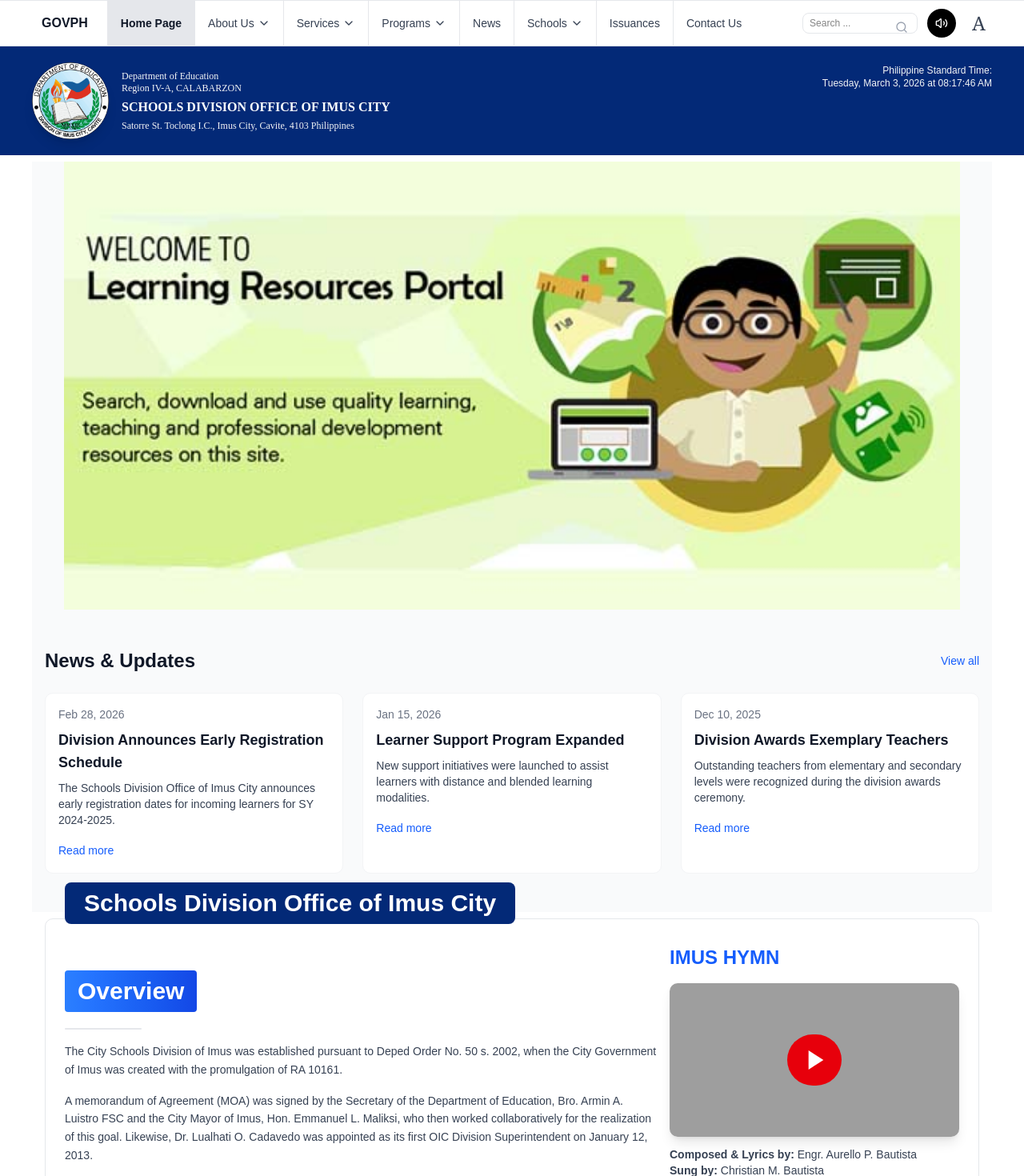
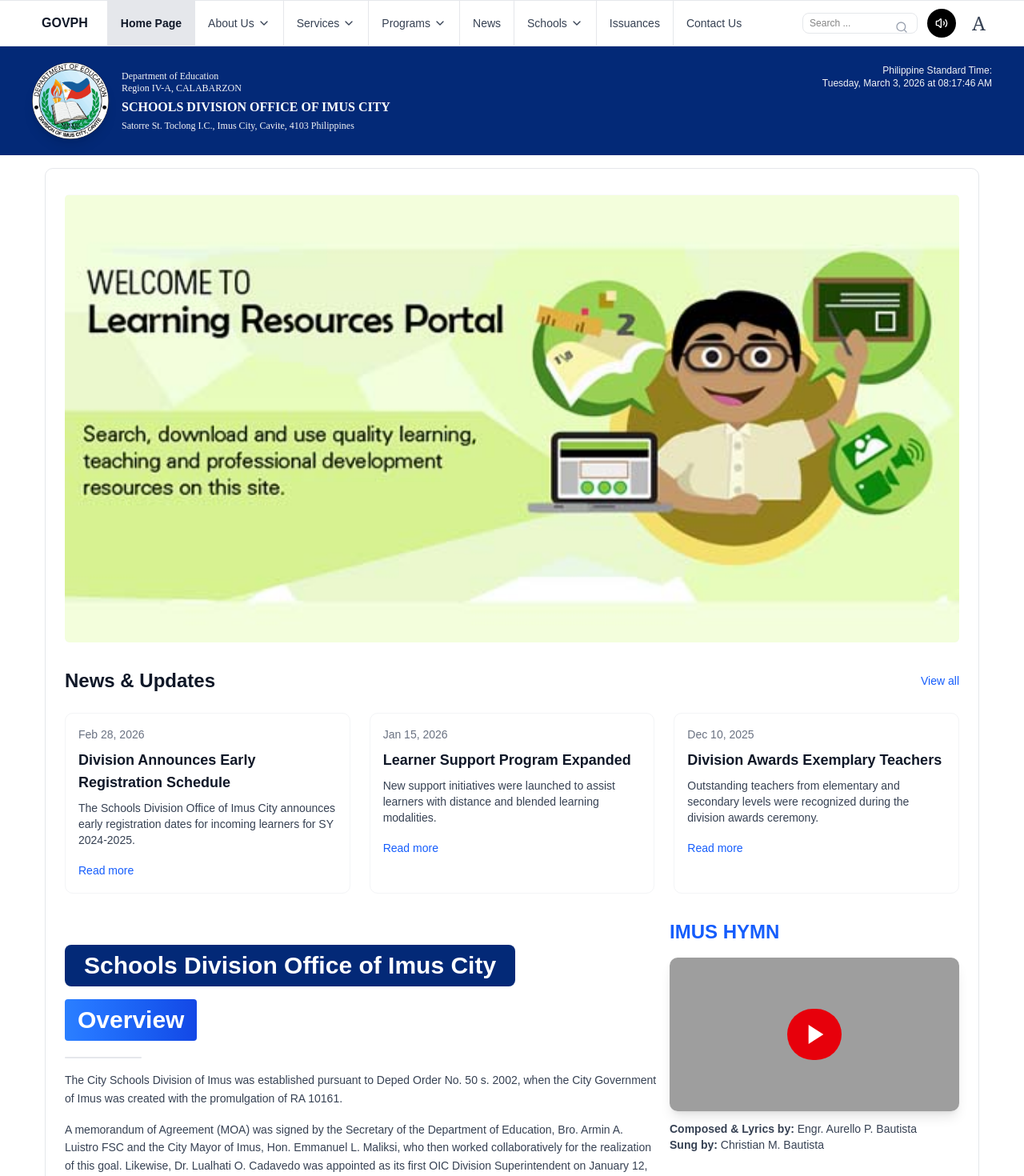
Before and after one commit to shaunieboy31/depedweb, a Next.js app: page / in a window 1280 px wide. Shown: the top 1470 px of the page at 80% size. Built offline with nearby package versions, Linux system fonts and the light colour scheme; grey boxes are pictures that could not be loaded.

Commit message:
Main Page border

```diff
--- a/app/page.tsx
+++ b/app/page.tsx
@@ -170,9 +170,13 @@
 
   return (
     <div className="w-full">
-      {/* Carousel Section */}
-      <section className="relative w-full bg-white">
-        <div className="relative w-full h-[420px] md:h-[560px] bg-gray-50 flex items-center group">
+      <section className="py-2 bg-white">
+        <div className="max-w-7xl mx-auto px-4">
+          <div className="border border-gray-200 rounded-lg pt-8 px-6 pb-6 relative z-10 overflow-visible">
+            {/* ribbon removed from global container; applied only to Overview below */}
+
+            {/* Carousel (inside bordered container) */}
+            <div className="relative w-full h-[420px] md:h-[560px] bg-gray-50 flex items-center group mb-8 rounded-sm overflow-hidden">
               {slides.map((slide, idx) => (
                 <div
                   key={slide.id}
@@ -194,7 +198,6 @@
                 </div>
               ))}
 
-          {/* Prev / Next controls */}
               <button
                 onClick={prevSlide}
                 aria-label="Previous"
@@ -211,13 +214,13 @@
                 <ChevronRight className="w-5 h-5" />
               </button>
             </div>
-      </section>
 
-      {/* News & Updates Section */}
-      <section className="py-12 bg-gray-50">
-        <div className="max-w-7xl mx-auto px-4">
+            {/* News & Updates (inside bordered container) */}
+            <div className="mb-8">
               <div className="flex items-center justify-between mb-6">
-            <h2 className="text-2xl font-bold text-gray-900">News & Updates</h2>
+                <h2 className="text-2xl font-bold text-gray-900">
+                  News & Updates
+                </h2>
                 <a
                   href="#"
                   className="text-blue-600 hover:underline text-sm font-medium"
@@ -269,23 +272,8 @@
                 ))}
               </div>
             </div>
-      </section>
 
-      {/* About Section */}
-      <section className="py-2 bg-white">
-        <div className="max-w-7xl mx-auto px-4 relative overflow-visible">
-          <div className="border border-gray-200 rounded-lg pt-8 px-6 pb-6 relative z-10 overflow-visible">
-            <div className="absolute left-0 top-0 -translate-y-1/2 z-40 w-full pointer-events-none">
-              <div
-                className="relative z-50 pointer-events-none"
-                aria-hidden="true"
-                style={{ marginTop: -20 }}
-              >
-                <span className="absolute left-6 top-0 -translate-y-1/2 bg-[#032977] text-white text-lg md:text-2xl lg:text-3xl font-bold whitespace-nowrap px-6 py-2 rounded-md pointer-events-none">
-                  Schools Division Office of Imus City
-                </span>
-              </div>
-            </div>
+            {/* About Section (inside bordered container) */}
             <div className="grid grid-cols-1 lg:grid-cols-3 gap-4">
               <div className="lg:col-span-2">
                 <div className="mb-8" />
@@ -295,6 +283,14 @@
                     {aboutSections.map((sec, idx) => {
                       return (
                         <div key={idx} className="mb-6">
+                          {idx === 0 && (
+                            <div className="mb-4">
+                              <span className="inline-block bg-[#032977] text-white text-lg md:text-2xl lg:text-3xl font-bold whitespace-nowrap px-6 py-2 rounded-md">
+                                Schools Division Office of Imus City
+                              </span>
+                            </div>
+                          )}
+
                           <h3 className="text-3xl font-bold text-white inline-block px-4 py-2 rounded bg-gradient-to-r bg-blue-600 from-blue-500 to-blue-700 mb-2">
                             {sec.title}
                           </h3>
```
Lines whose indentation alone changed are shown as unchanged.
